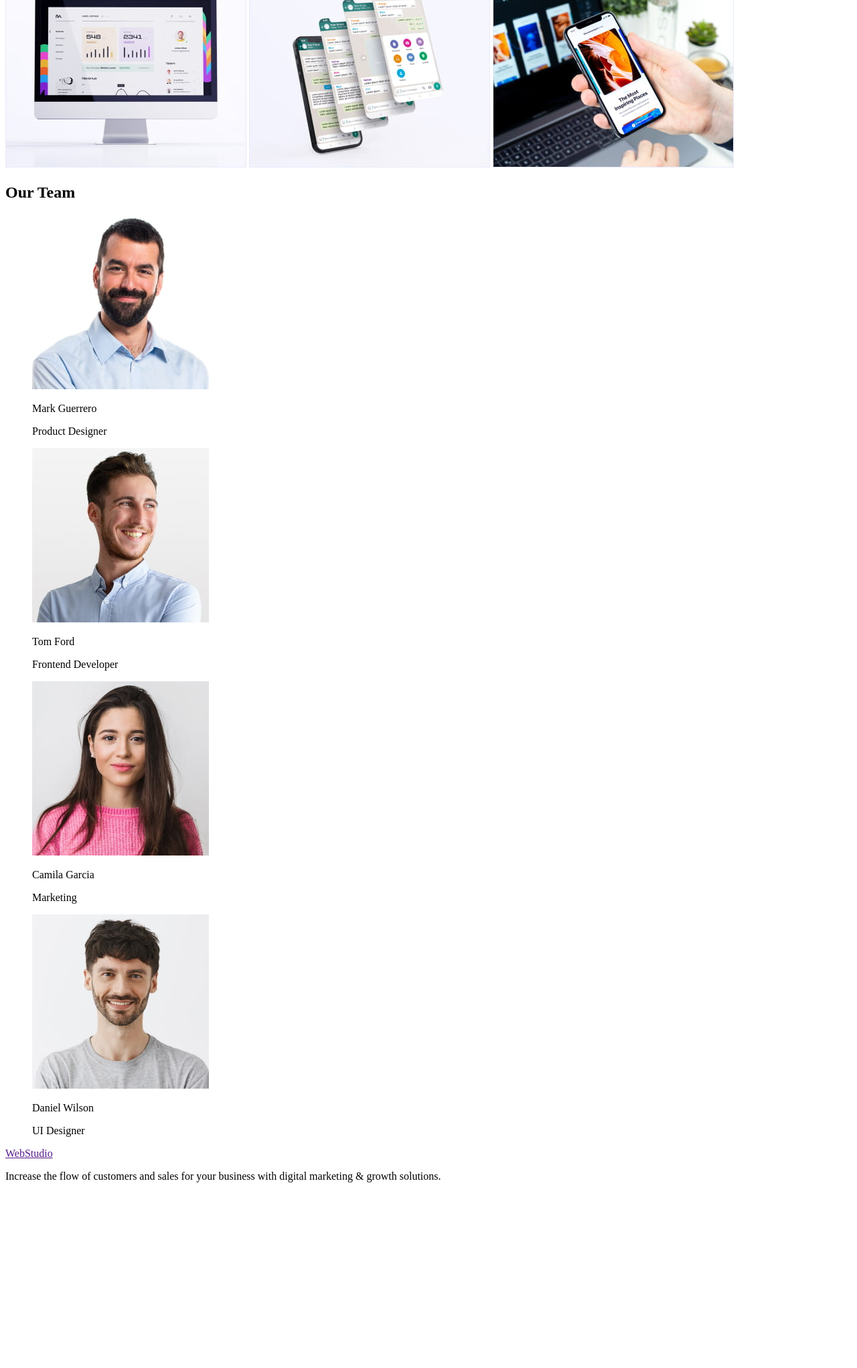
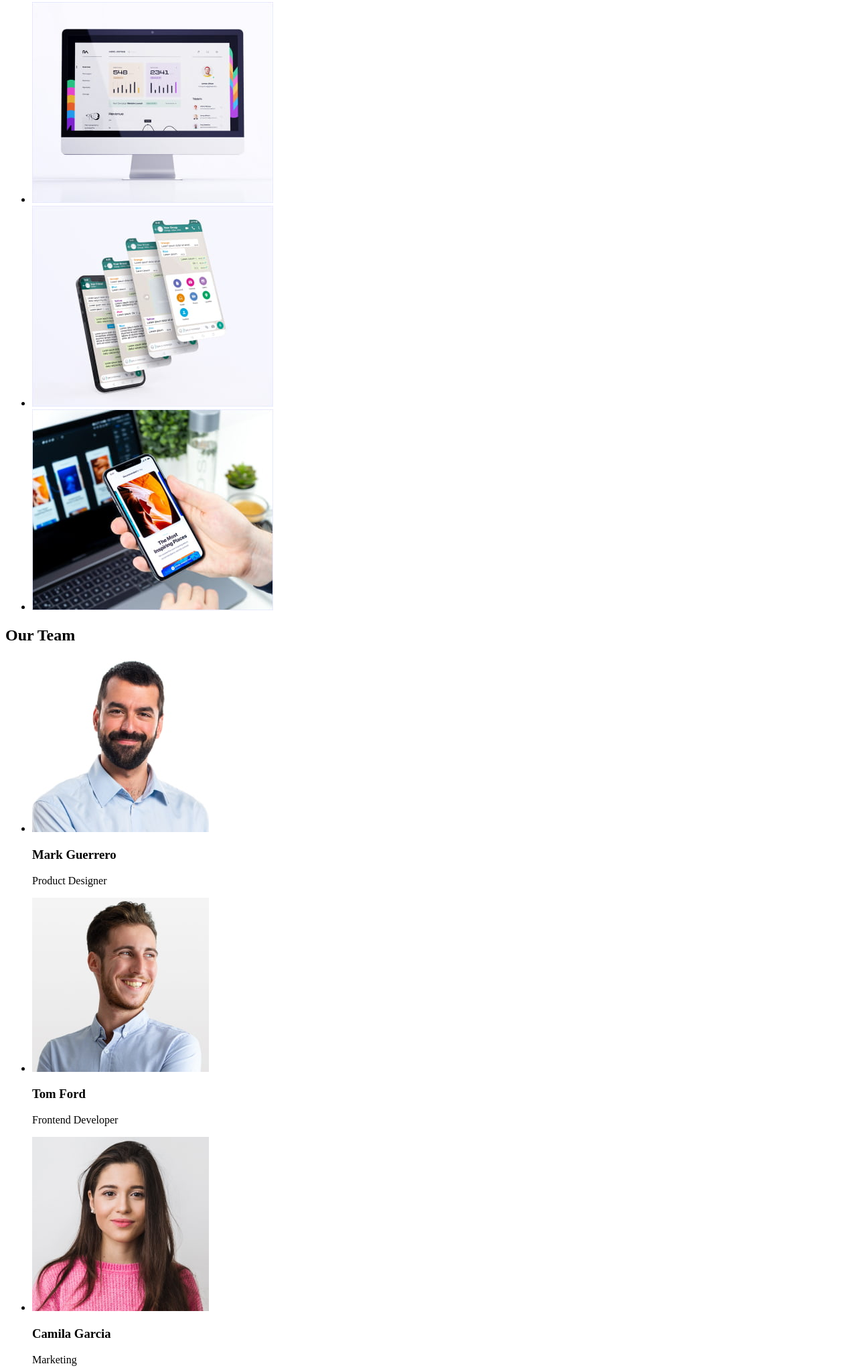
Before and after one commit to Volodymyr-Benkovskyy/goit-markup-hw-01, a plain HTML site: page index.html in a window 1280 px wide. Shown: the part 657-2699 px from the top of the page at 67% size. Before the commit the page ends 2438 px from the top, so only its background shows below. Drawn offline with Linux system fonts and the light colour scheme.

Commit message:
update index.html file

```diff
--- a/index.html
+++ b/index.html
@@ -1,5 +1,6 @@
 <!DOCTYPE html>
 <html lang="en">
+
 <head>
   <meta charset="UTF-8">
   <meta http-equiv="X-UA-Compatible" content="IE=edge">
@@ -10,10 +11,8 @@
 <body>
   <!-- header -->
   <header>
-      <div>
+    <nav>
       <a href="">WebStudio</a>
-      </div>
-      <nav>
       <ul>
         <li>
           <a href="">Studio</a>
@@ -28,21 +27,25 @@
     </nav>
 
     <!-- contacts -->
-      <div>
+    <ul>
+      <li>
         <a href="malto:info@devstudio.com">info@devstudio.com</a>
+      </li>
+      <li>
         <a href="tel:+11(000)111-11-11">+11 (000) 111-11-11</a>
-      </div>
+      </li>
+    </ul>
   </header>
 
   <!-- hero image-->
-    <main>
-      <div>
+  <section>
     <h1>Effective Solutions for Your Business</h1>
     <button type="button">Order Service</button>
-      </div>
+  </section>
 
   <!-- professional qualities -->
   <section>
+    <h2>Professional Qualities</h2>
     <ul>
       <li>
         <h3>Strategy</h3>
@@ -78,59 +81,53 @@
   <!-- What are we doing -->
   <section>
     <h2>What are we doing</h2>
+    <ul>
+      <li>
         <img src="./images/computer.jpg" alt="computer" width="360">
+      </li>
+      <li>
         <img src="./images/phone.jpg" alt="phone" width="360">
-        <img
-          src="./images/compmobl.jpg"
-          alt="computer and mobile phone"
-          width="360">
-
+      </li>
+      <li>
+        <img src="./images/compmobl.jpg" alt="computer and mobile phone" width="360">
+      </li>
+    </ul>
   </section>
 
   <!-- Our Team -->
   <section>
     <h2>Our Team</h2>
 
-        <figure>
+    <ul>
+      <li>
         <img src="./images/mark.jpg" alt="men" width="264">
-          <figcaption>
-            <p>Mark Guerrero</p>
+        <h3>Mark Guerrero</h3>
         <p>Product Designer</p>
-          </figcaption>
-        </figure>
+      </li>
+      <li>
+        <img src="./images/tom.jpg" alt="men" width="264">
+        <h3> Tom Ford</h3>
+        <p>Frontend Developer</p>
+      </li>
+      <li>
+        <img src="./images/camila.jpg" alt="woman" width="264">
+        <h3>Camila Garcia</h3>
+        <p>Marketing</p>
+      </li>
+      <li>
+        <img src="./images/daniel.jpg" alt="men" width="264">
+        <h3>Daniel Wilson</h3>
+        <p>UI Designer</p>
+      </li>
+    </ul>
 
-        <figure>
-          <img src="./images/tom.jpg" alt="men" width="264">
-          <figcaption>
-            <p>Tom Ford</p>
-            <p>Frontend Developer</p>
-          </figcaption>
-        </figure>
-
-        <figure>
-          <img src="./images/camila.jpg" alt="woman" width="264">
-          <figcaption>
-            <p>Camila Garcia</p>
-            <p>Marketing</p>
-          </figcaption>
-        </figure>
-
-        <figure>
-          <img src="./images/daniel.jpg" alt="men" width="264">
-          <figcaption>
-            <p>Daniel Wilson</p>
-            <p>UI Designer</p>
-          </figcaption>
-        </figure>
   </section>
   </main>
 
   <!-- footer -->
   <footer>
     <div>
-        <div>
       <a href="">WebStudio</a>
-        </div>
       <p>
         Increase the flow of customers and sales for your business with
         digital marketing & growth solutions.
```
Lines whose indentation alone changed are shown as unchanged.
